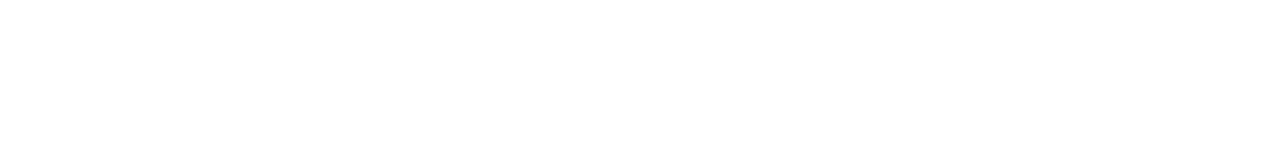
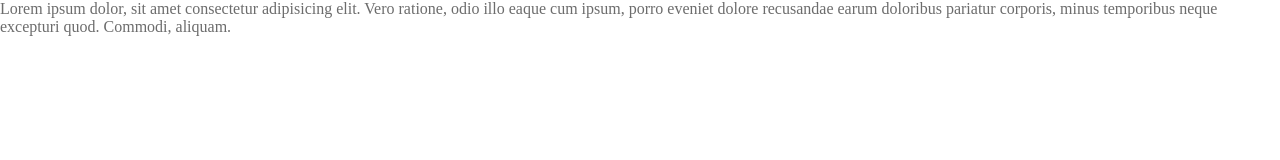
Before and after one commit to Kalizui/Projeto-Travelgram2, a plain HTML site: page index.html in a window 1280 px wide. Drawn offline with Linux system fonts and the light colour scheme.

Commit message:
initial style guide

```diff
--- a/index.html
+++ b/index.html
@@ -7,6 +7,8 @@
    <link rel="stylesheet" href="styles/index.css">
 </head>
 <body>
-
+   <p>
+      Lorem ipsum dolor, sit amet consectetur adipisicing elit. Vero ratione, odio illo eaque cum ipsum, porro eveniet dolore recusandae earum doloribus pariatur corporis, minus temporibus neque excepturi quod. Commodi, aliquam.
+   </p>
 </body>
 </html>
--- a/styles/global.css
+++ b/styles/global.css
@@ -3,3 +3,18 @@
    padding: 0;
    box-sizing: border-box;
 }
+
+:root {
+   --brand-color: #EF5F4C;
+   --background-color: #FFFFFF;
+   --surface-color: #F5F5F5;
+   --skeleton-color: #D9D9D9;
+   --shape-transparency: #ffffff90;
+   --text-color-primary: #313131;
+   --text-color-secondary: #6C6C6C;
+}
+
+body {
+   color: var(--text-color-secondary);
+   background-color: var(--background-color);
+}
```
Also changed, not shown: assets/Logo.svg (added), assets/Profile pic.png (added), assets/icons/AirplaneTilt.svg (added), assets/icons/Image.svg (added), assets/icons/MagnifyingGlass.svg (added), assets/icons/MapPin.svg (added), assets/images/Image 01.png (added), assets/images/Image 02.png (added), assets/images/Image 03.png (added), assets/images/Image 04.png (added), assets/images/Image 05.png (added), assets/images/Image 06.png (added), assets/images/Image 07.png (added), assets/images/Image 08.png (added), 3 more files, 1 other file.
